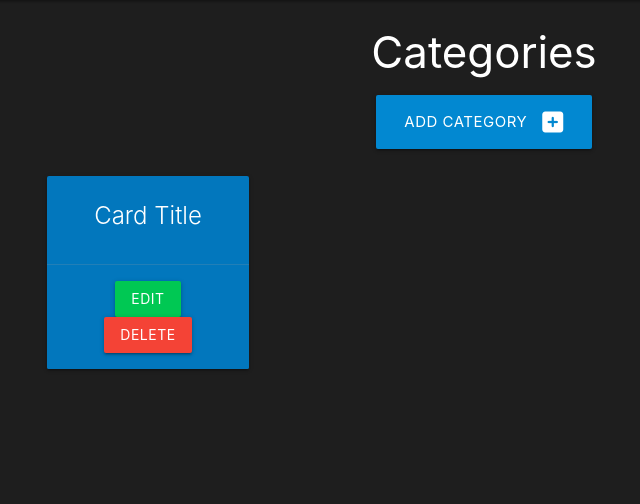
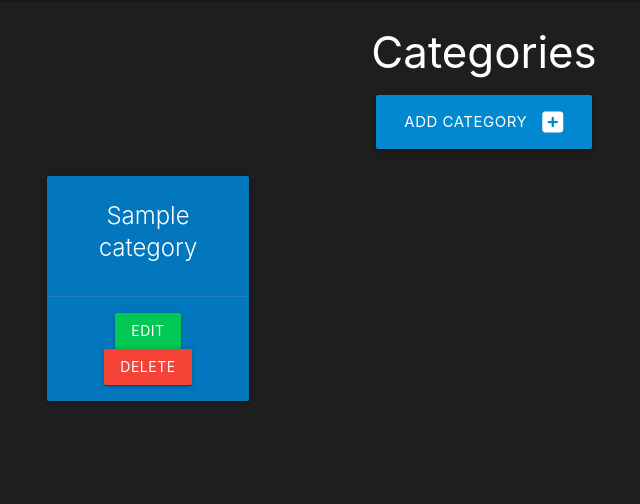
Before and after one commit to joshfreeman00/task-manager-WT, a Flask app: page /categories in a window 1280 px wide. Shown: the part 64-568 px from the top of the page, without its empty margins (156-796 px from the left). Run offline with Flask 2, Linux system fonts and the light colour scheme; tables that the repository leaves empty hold one stand-in row (values such as "Sample post"); some libraries are stand-ins or nearby versions.

Commit message:
Add category cards and code to read the db

```diff
--- a/taskmanager/routes.py
+++ b/taskmanager/routes.py
@@ -10,7 +10,8 @@ def home():
 
 @app.route("/categories")
 def categories():
-    return render_template("categories.html")
+    categories = list(Category.query.order_by(Category.category_name).all())
+    return render_template("categories.html", categories=categories)
 
 
 @app.route("/add_category", methods=["GET", "POST"])
--- a/taskmanager/templates/categories.html
+++ b/taskmanager/templates/categories.html
@@ -12,10 +12,11 @@
 </div>
 
 <div class="row">
+    {% for category  in categories %}
     <div class="col s12 m6 l3">
       <div class="card light-blue darken-3 center-align">
         <div class="card-content white-text">
-          <span class="card-title">Card Title</span>
+          <span class="card-title">{{ category.category_name }}</span>
         </div>
         <div class="card-action grey-text lighten-1">
           <a href="#" class="btn green accent-4">Edit</a>
@@ -23,6 +24,7 @@
         </div>
       </div>
     </div>
+    {% endfor %}
   </div>
 
 {% endblock %}
```
